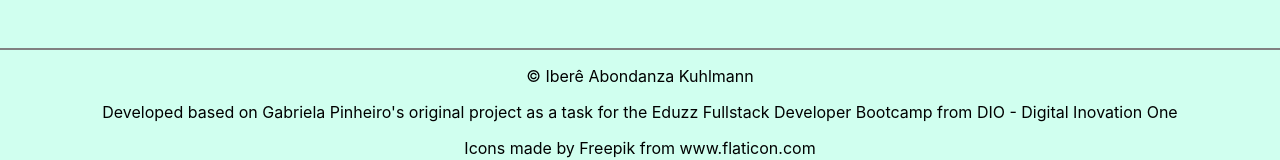
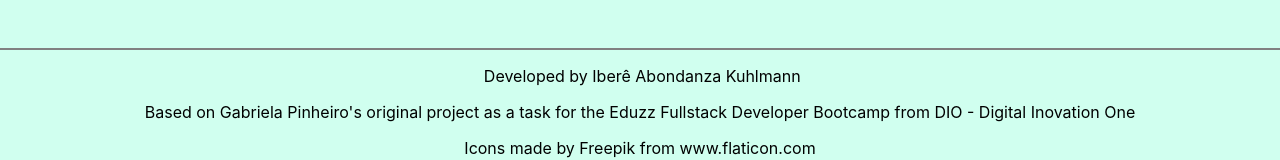
Before and after one commit to ibere82/genesis-react, a React (Create React App) app: page / in a window 1280 px wide. Shown: the part 792-952 px from the top of the page. Built offline with nearby package versions, Linux system fonts and the light colour scheme.

Commit message:
credit text correction

```diff
--- a/src/components/Footer.jsx
+++ b/src/components/Footer.jsx
@@ -10,12 +10,12 @@ export default function Footer() {
 
   return (
     <footer style={{ borderTop: 'gray solid 2px', textAlign: 'center' }}>
-      <p>&copy;&nbsp;
+      <p>&nbsp;
         <Link target="_blank" rel="noreferrer" href="https://github.com/ibere82" title={"Iberê' s linkedin page"}>
-          Iberê Abondanza Kuhlmann
+          Developed by Iberê Abondanza Kuhlmann
         </Link>
       </p>
-      <p>Developed based on&nbsp;
+      <p>Based on&nbsp;
         <Link target="_blank" rel="noreferrer" href="https://github.com/SpruceGabriela/genesis-dio">
           Gabriela Pinheiro's original project
         </Link>
```
Also changed, not shown: 1 other file (tests, documents, lock files or other folders).
